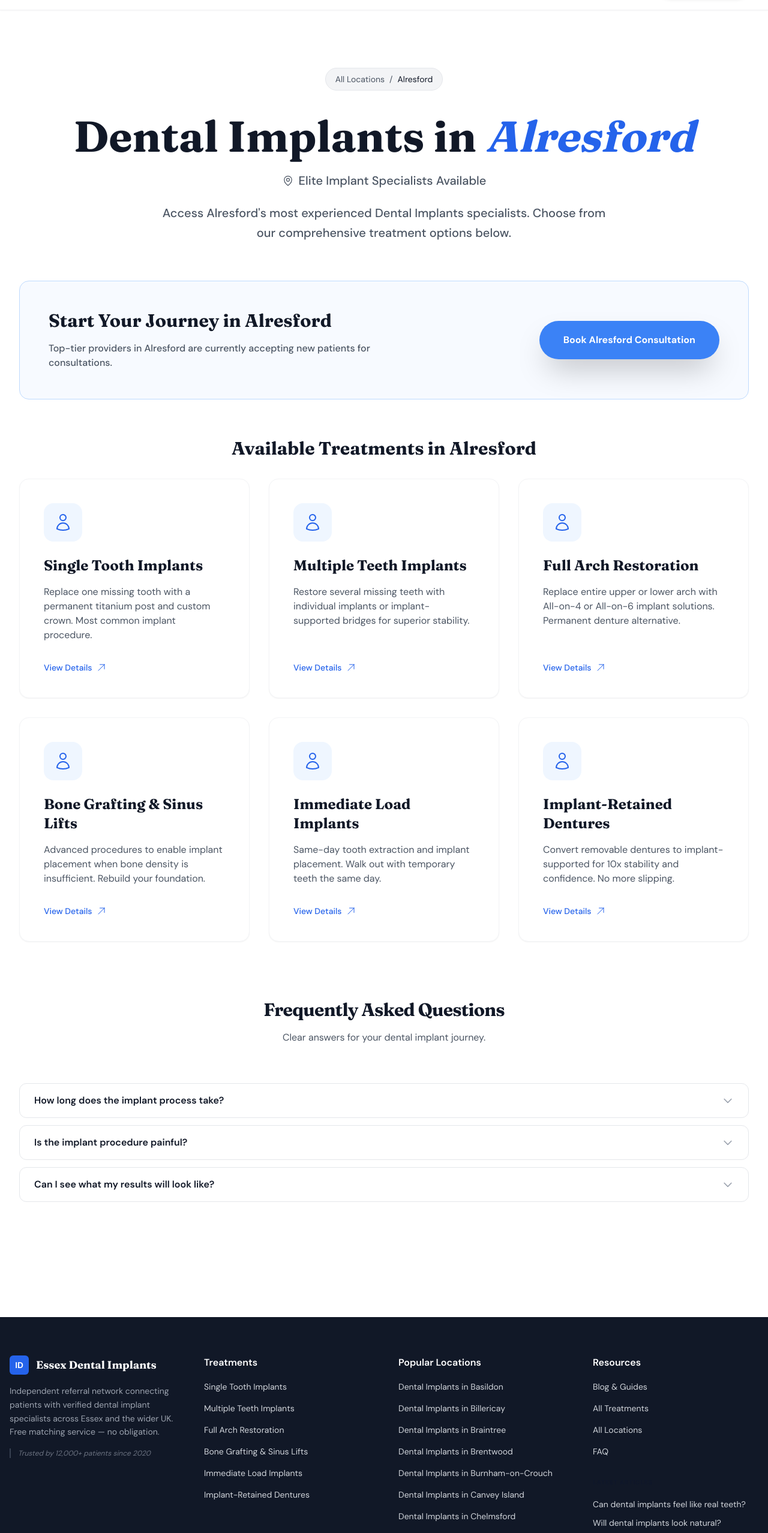
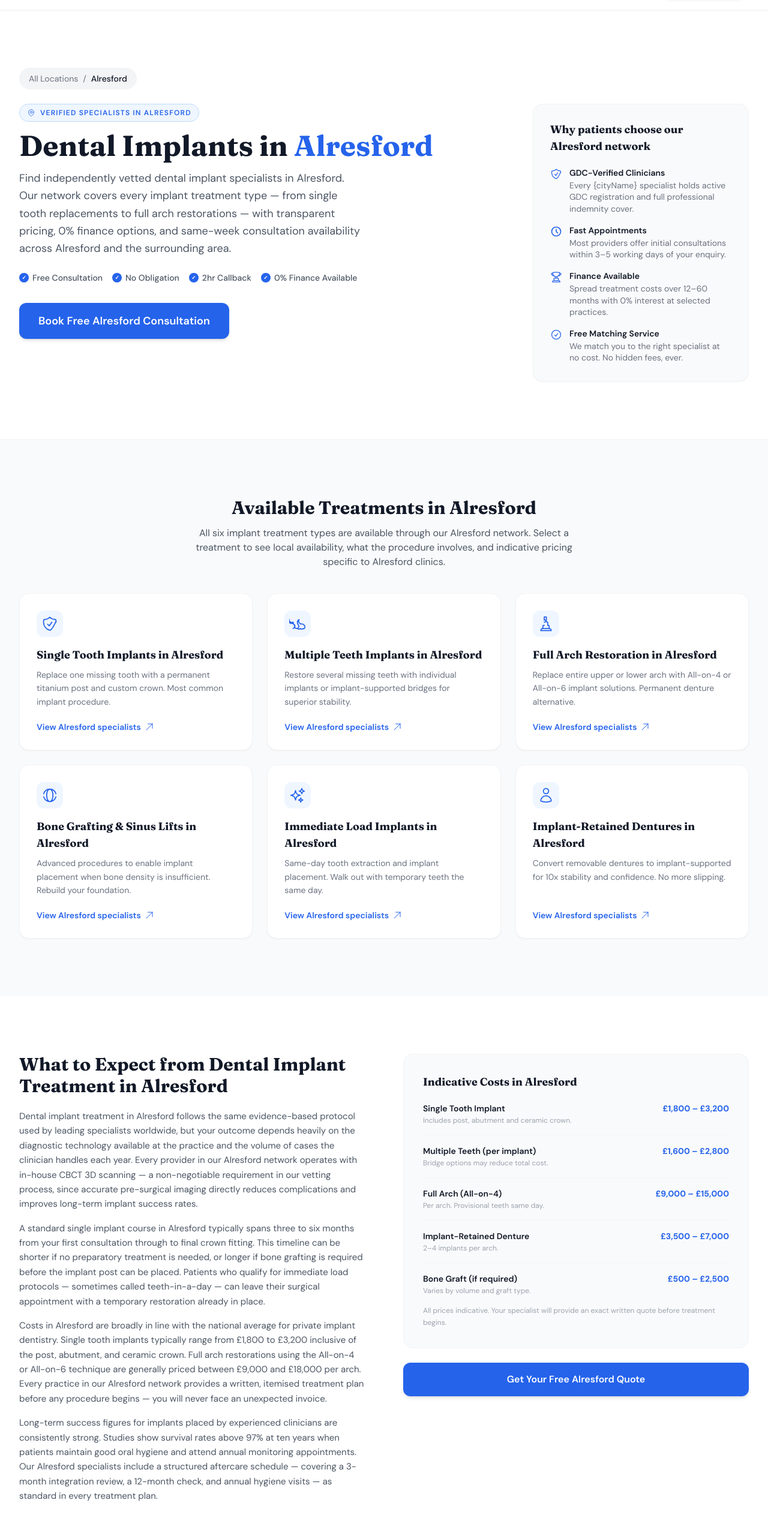
Before and after one commit to nahadgur/ultimessexx, a Next.js app: page /location/alresford in a window 1280 px wide. Shown: the part 100-2656 px from the top of the page at 60% size. Built offline with nearby package versions, Linux system fonts and the light colour scheme.

Commit message:
Update page.tsx

```diff
--- a/app/location/[city]/page.tsx
+++ b/app/location/[city]/page.tsx
@@ -1,7 +1,7 @@
 'use client';
 
 import React, { useState } from 'react';
-import { Users, Sparkles, Shield, Medal, Globe, User, ArrowUpRight, ChevronUp, MapPin } from '@/components/Icons';
+import { Users, Sparkles, Shield, Medal, Globe, User, ArrowUpRight, ChevronUp, MapPin, CheckCircle, Clock, Award } from '@/components/Icons';
 import Navigation from '@/components/Navigation';
 import Footer from '@/components/Footer';
 import FAQSection from '@/components/FAQSection';
@@ -15,10 +15,7 @@ export default function CityServicesPage({ params }: { params: { city: string }
   const [showScrollTop, setShowScrollTop] = useState(false);
 
   const allCities = Object.values(LOCATIONS).flat();
-  const cityName = allCities.find(city =>
-    city.toLowerCase().replace(/\s+/g, '-') === params.city
-  );
-
+  const cityName = allCities.find(city => city.toLowerCase().replace(/\s+/g, '-') === params.city);
   if (!cityName) notFound();
 
   React.useEffect(() => {
@@ -31,16 +28,14 @@ export default function CityServicesPage({ params }: { params: { city: string }
     return () => window.removeEventListener('scroll', handleScroll);
   }, []);
 
-  const scrollToTop = () => window.scrollTo({ top: 0, behavior: 'smooth' });
-
   const servicesWithIcons = SERVICES.map(service => ({
     ...service,
-    icon: service.id === 'crowded' ? <Users className="w-8 h-8" /> :
-          service.id === 'gaps' ? <Sparkles className="w-8 h-8" /> :
-          service.id === 'overbite' ? <Shield className="w-8 h-8" /> :
-          service.id === 'underbite' ? <Medal className="w-8 h-8" /> :
-          service.id === 'crossbite' ? <Globe className="w-8 h-8" /> :
-          <User className="w-8 h-8" />
+    icon: service.id === 'single-tooth' ? <Shield className="w-7 h-7" /> :
+          service.id === 'multiple-teeth' ? <Users className="w-7 h-7" /> :
+          service.id === 'full-arch' ? <Medal className="w-7 h-7" /> :
+          service.id === 'bone-grafting' ? <Globe className="w-7 h-7" /> :
+          service.id === 'immediate-implants' ? <Sparkles className="w-7 h-7" /> :
+          <User className="w-7 h-7" />
   }));
 
   return (
@@ -48,88 +43,182 @@ export default function CityServicesPage({ params }: { params: { city: string }
       <LeadFormModal isOpen={isModalOpen} onClose={() => setIsModalOpen(false)} />
       <Navigation onOpenModal={() => setIsModalOpen(true)} />
 
-      <button
-        onClick={scrollToTop}
-        className={`fixed bottom-6 left-6 z-[70] w-10 h-10 bg-white border border-gray-200 text-gray-500 rounded-full flex items-center justify-center transition-all duration-500 shadow-lg ${showScrollTop ? 'opacity-100' : 'opacity-0 pointer-events-none'}`}
-      >
-        <ChevronUp className="w-6 h-6" />
+      <button onClick={() => window.scrollTo({ top: 0, behavior: 'smooth' })}
+        className={`fixed bottom-6 left-6 z-[70] w-10 h-10 bg-white border border-gray-200 text-gray-500 rounded-full flex items-center justify-center transition-all duration-300 shadow-md ${showScrollTop ? 'opacity-100' : 'opacity-0 pointer-events-none'}`}>
+        <ChevronUp className="w-5 h-5" />
       </button>
 
-      <div className="section-padding bg-white">
-        <div className="container-width space-y-16">
-          <div className="text-center space-y-6">
-            <div className="inline-flex items-center gap-2 px-4 py-2 bg-gray-100 rounded-full border border-gray-200 text-sm text-gray-600 mb-4">
+      {/* HERO */}
+      <section className="section-padding bg-white border-b border-gray-100">
+        <div className="container-width">
+          <div className="inline-flex items-center gap-2 px-4 py-2 bg-gray-100 rounded-full text-sm text-gray-500 mb-6">
             <Link href="/location" className="hover:text-brand-600 transition-colors">All Locations</Link>
             <span>/</span>
-              <span className="text-gray-900">{cityName}</span>
+            <span className="text-gray-900 font-medium">{cityName}</span>
           </div>
+          <div className="grid lg:grid-cols-[1fr_360px] gap-12 items-start">
+            <div>
+              <div className="inline-flex items-center gap-2 px-3 py-1.5 bg-brand-50 border border-brand-200 text-brand-600 text-xs font-semibold uppercase tracking-widest rounded-full mb-4">
+                <MapPin className="w-3.5 h-3.5" /> Verified Specialists in {cityName}
+              </div>
+              <h1 className="text-3xl md:text-5xl font-display font-bold text-gray-900 mb-4 leading-tight">
+                Dental Implants in <span className="text-brand-600">{cityName}</span>
+              </h1>
+              <p className="text-lg text-gray-600 leading-relaxed mb-6 max-w-xl">
+                Find independently vetted dental implant specialists in {cityName}. Our network covers every implant treatment type — from single tooth replacements to full arch restorations — with transparent pricing, 0% finance options, and same-week consultation availability across {cityName} and the surrounding area.
+              </p>
+              <div className="flex flex-wrap gap-4 mb-8">
+                {['Free Consultation', 'No Obligation', '2hr Callback', '0% Finance Available'].map((label) => (
+                  <div key={label} className="flex items-center gap-1.5 text-sm text-gray-600 font-medium">
+                    <span className="w-4 h-4 rounded-full bg-brand-600 flex items-center justify-center flex-shrink-0">
+                      <span className="text-white text-[9px] font-bold">✓</span>
+                    </span>
+                    {label}
+                  </div>
+                ))}
+              </div>
+              <button onClick={() => setIsModalOpen(true)} className="btn-primary text-lg !px-8 !py-4">
+                Book Free {cityName} Consultation
+              </button>
+            </div>
+            <div className="bg-gray-50 rounded-2xl border border-gray-100 p-7 shadow-sm">
+              <h3 className="font-display font-bold text-gray-900 text-lg mb-5">Why patients choose our {cityName} network</h3>
+              <div className="space-y-4">
+                {[
+                  { icon: <Shield className="w-5 h-5 text-brand-600" />, title: 'GDC-Verified Clinicians', desc: 'Every {cityName} specialist holds active GDC registration and full professional indemnity cover.' },
+                  { icon: <Clock className="w-5 h-5 text-brand-600" />, title: 'Fast Appointments', desc: 'Most providers offer initial consultations within 3–5 working days of your enquiry.' },
+                  { icon: <Award className="w-5 h-5 text-brand-600" />, title: 'Finance Available', desc: 'Spread treatment costs over 12–60 months with 0% interest at selected practices.' },
+                  { icon: <CheckCircle className="w-5 h-5 text-brand-600" />, title: 'Free Matching Service', desc: 'We match you to the right specialist at no cost. No hidden fees, ever.' },
+                ].map((item, i) => (
+                  <div key={i} className="flex gap-3">
+                    <div className="flex-shrink-0 mt-0.5">{item.icon}</div>
+                    <div>
+                      <p className="font-semibold text-gray-900 text-sm">{item.title}</p>
+                      <p className="text-gray-500 text-sm mt-0.5 leading-snug">{item.desc}</p>
+                    </div>
+                  </div>
+                ))}
+              </div>
+            </div>
+          </div>
+        </div>
+      </section>
 
-            <h1 className="font-display text-4xl md:text-7xl font-display font-bold text-gray-900 leading-tight">
-              Dental Implants in <span className="text-brand-600 italic">{cityName}</span>
-            </h1>
-
-            <div className="flex items-center justify-center gap-2 text-gray-600">
-              <MapPin className="w-5 h-5" />
-              <p className="text-xl font-medium">
-                Elite Implant Specialists Available
+      {/* TREATMENTS */}
+      <section className="section-padding bg-gray-50">
+        <div className="container-width">
+          <div className="text-center mb-10">
+            <h2 className="text-2xl md:text-3xl font-display font-bold text-gray-900 mb-3">
+              Available Treatments in {cityName}
+            </h2>
+            <p className="text-gray-600 max-w-2xl mx-auto">
+              All six implant treatment types are available through our {cityName} network. Select a treatment to see local availability, what the procedure involves, and indicative pricing specific to {cityName} clinics.
             </p>
           </div>
+          <div className="grid md:grid-cols-2 lg:grid-cols-3 gap-6">
+            {servicesWithIcons.map((service) => (
+              <Link key={service.id} href={`/services/${service.id}/${params.city}`}
+                className="group bg-white rounded-2xl border border-gray-100 shadow-sm hover:shadow-xl hover:border-brand-200 transition-all p-7 flex flex-col">
+                <div className="mb-4 w-11 h-11 bg-brand-50 rounded-xl flex items-center justify-center text-brand-600">
+                  {service.icon}
+                </div>
+                <h3 className="text-lg font-display font-bold text-gray-900 mb-2 group-hover:text-brand-600 transition-colors">
+                  {service.title} in {cityName}
+                </h3>
+                <p className="text-gray-500 text-sm mb-5 flex-1 leading-relaxed">{service.desc}</p>
+                <div className="flex items-center gap-1.5 text-brand-600 font-semibold text-sm">
+                  View {cityName} specialists <ArrowUpRight className="w-4 h-4" />
+                </div>
+              </Link>
+            ))}
+          </div>
+        </div>
+      </section>
 
-            <p className="text-xl text-gray-600 max-w-3xl mx-auto leading-relaxed font-medium">
-              Access {cityName}'s most experienced Dental Implants specialists. Choose from our comprehensive treatment options below.
+      {/* EDITORIAL */}
+      <section className="section-padding bg-white">
+        <div className="container-width">
+          <div className="grid lg:grid-cols-2 gap-16 items-start">
+            <div>
+              <h2 className="text-2xl md:text-3xl font-display font-bold text-gray-900 mb-5">
+                What to Expect from Dental Implant Treatment in {cityName}
+              </h2>
+              <div className="space-y-4 text-gray-600 leading-relaxed text-[15px]">
+                <p>
+                  Dental implant treatment in {cityName} follows the same evidence-based protocol used by leading specialists worldwide, but your outcome depends heavily on the diagnostic technology available at the practice and the volume of cases the clinician handles each year. Every provider in our {cityName} network operates with in-house CBCT 3D scanning — a non-negotiable requirement in our vetting process, since accurate pre-surgical imaging directly reduces complications and improves long-term implant success rates.
+                </p>
+                <p>
+                  A standard single implant course in {cityName} typically spans three to six months from your first consultation through to final crown fitting. This timeline can be shorter if no preparatory treatment is needed, or longer if bone grafting is required before the implant post can be placed. Patients who qualify for immediate load protocols — sometimes called teeth-in-a-day — can leave their surgical appointment with a temporary restoration already in place.
+                </p>
+                <p>
+                  Costs in {cityName} are broadly in line with the national average for private implant dentistry. Single tooth implants typically range from £1,800 to £3,200 inclusive of the post, abutment, and ceramic crown. Full arch restorations using the All-on-4 or All-on-6 technique are generally priced between £9,000 and £18,000 per arch. Every practice in our {cityName} network provides a written, itemised treatment plan before any procedure begins — you will never face an unexpected invoice.
+                </p>
+                <p>
+                  Long-term success figures for implants placed by experienced clinicians are consistently strong. Studies show survival rates above 97% at ten years when patients maintain good oral hygiene and attend annual monitoring appointments. Our {cityName} specialists include a structured aftercare schedule — covering a 3-month integration review, a 12-month check, and annual hygiene visits — as standard in every treatment plan.
                 </p>
               </div>
-
-          <div className="bg-brand-50/50 p-8 md:p-12 rounded-2xl border border-blue-200">
-            <div className="flex flex-col md:flex-row items-center justify-between gap-8">
-              <div className="space-y-4 text-center md:text-left">
-                <h2 className="text-3xl font-bold text-gray-900">Start Your Journey in {cityName}</h2>
-                <p className="text-gray-600 max-w-xl font-medium">
-                  Top-tier providers in {cityName} are currently accepting new patients for consultations.
-                </p>
             </div>
-              <button
-                onClick={() => setIsModalOpen(true)}
-                className="px-10 py-5 bg-brand-500 text-white font-bold rounded-full shadow-2xl hover:scale-105 transition-all whitespace-nowrap"
-              >
-                Book {cityName} Consultation
+            <div className="space-y-6">
+              <div className="bg-gray-50 rounded-2xl border border-gray-100 p-8">
+                <h3 className="font-display font-bold text-gray-900 text-lg mb-5">Indicative Costs in {cityName}</h3>
+                <div className="space-y-4">
+                  {[
+                    { treatment: 'Single Tooth Implant', range: '£1,800 – £3,200', note: 'Includes post, abutment and ceramic crown.' },
+                    { treatment: 'Multiple Teeth (per implant)', range: '£1,600 – £2,800', note: 'Bridge options may reduce total cost.' },
+                    { treatment: 'Full Arch (All-on-4)', range: '£9,000 – £15,000', note: 'Per arch. Provisional teeth same day.' },
+                    { treatment: 'Implant-Retained Denture', range: '£3,500 – £7,000', note: '2–4 implants per arch.' },
+                    { treatment: 'Bone Graft (if required)', range: '£500 – £2,500', note: 'Varies by volume and graft type.' },
+                  ].map((item, i) => (
+                    <div key={i} className="flex justify-between items-start gap-4 pb-4 border-b border-gray-100 last:border-0 last:pb-0">
+                      <div>
+                        <p className="font-semibold text-gray-900 text-sm">{item.treatment}</p>
+                        <p className="text-gray-400 text-xs mt-0.5">{item.note}</p>
+                      </div>
+                      <p className="text-brand-600 font-bold text-sm whitespace-nowrap">{item.range}</p>
+                    </div>
+                  ))}
+                </div>
+                <p className="text-gray-400 text-xs mt-4 leading-relaxed">All prices indicative. Your specialist will provide an exact written quote before treatment begins.</p>
+              </div>
+              <button onClick={() => setIsModalOpen(true)} className="btn-primary w-full text-center !py-4">
+                Get Your Free {cityName} Quote
               </button>
             </div>
           </div>
+        </div>
+      </section>
 
-          <div>
-            <h2 className="text-3xl font-display font-bold text-gray-900 mb-8 text-center">
-              Available Treatments in {cityName}
-            </h2>
-            <div className="grid md:grid-cols-2 lg:grid-cols-3 gap-8">
-              {servicesWithIcons.map((service) => {
-                const citySlug = params.city;
-                return (
-                  <Link
-                    key={service.id}
-                    href={`/services/${service.id}/${citySlug}`}
-                    className="group bg-white p-10 rounded-2xl border border-gray-100 hover:border-brand-200 hover:shadow-lg transition-all flex flex-col shadow-sm"
-                  >
-                    <div className={`mb-6 p-4 rounded-2xl bg-brand-50 text-brand-600 inline-flex self-start`}>
-                      {service.icon}
+      {/* HOW IT WORKS */}
+      <section className="section-padding bg-gray-50">
+        <div className="container-width">
+          <div className="text-center mb-10">
+            <h2 className="text-2xl md:text-3xl font-display font-bold text-gray-900 mb-3">How the Matching Process Works</h2>
+            <p className="text-gray-600 max-w-xl mx-auto">From your first enquiry to your consultation in {cityName} — here is exactly what happens next.</p>
           </div>
-                    <h3 className="text-2xl font-display font-bold text-gray-900 mb-4 group-hover:text-brand-600 transition-colors">
-                      {service.title}
-                    </h3>
-                    <p className="text-gray-600 mb-8 flex-1">{service.desc}</p>
-                    <div className="flex items-center gap-2 text-brand-600 font-medium text-sm">
-                      View Details <ArrowUpRight className="w-4 h-4" />
+          <div className="grid md:grid-cols-5 gap-4">
+            {[
+              { n: '01', title: 'Submit Your Details', desc: 'Complete our 90-second form. Tell us your location, treatment interest, and best contact time.' },
+              { n: '02', title: 'Case Review', desc: 'Our team identifies the best-matched {cityName} specialists for your specific situation.' },
+              { n: '03', title: 'Receive Quotes', desc: 'Up to three itemised quotes from verified {cityName} providers arrive within 2 hours.' },
+              { n: '04', title: 'Book Consultation', desc: 'Choose your preferred specialist and book a free, no-obligation initial appointment.' },
+              { n: '05', title: 'Begin Treatment', desc: 'Your specialist builds a personalised plan. You proceed entirely at your own pace.' },
+            ].map((item) => (
+              <div key={item.n} className="bg-white rounded-2xl border border-gray-100 shadow-sm p-6 text-center">
+                <span className="text-3xl font-display font-bold text-gray-100 block mb-3">{item.n}</span>
+                <h3 className="font-display font-bold text-gray-900 text-sm mb-2">{item.title}</h3>
+                <p className="text-gray-500 text-xs leading-relaxed">{item.desc}</p>
               </div>
-                  </Link>
-                );
-              })}
+            ))}
+          </div>
+          <div className="text-center mt-8">
+            <button onClick={() => setIsModalOpen(true)} className="btn-primary !px-10 !py-4">
+              Start Now — Takes 90 Seconds
+            </button>
           </div>
         </div>
-        </div>
+      </section>
 
       <FAQSection faqs={FAQS_SERVICES} />
-      </div>
-
       <Footer />
     </div>
   );
```
Lines whose indentation alone changed are shown as unchanged.
